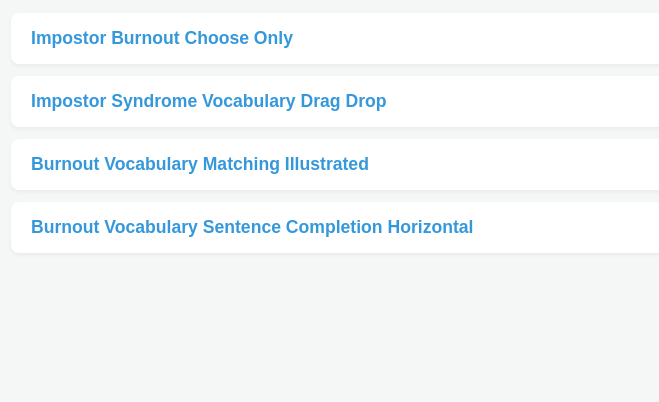
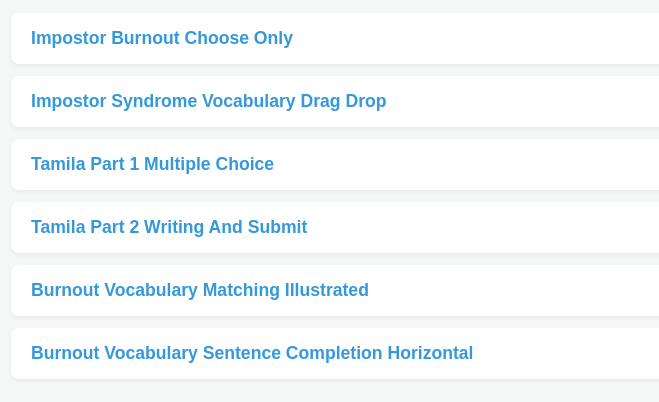
Before and after one commit to Dasha-English-Teacher/miro-exercises, a plain HTML site: page index.html in a window 1280 px wide. Shown: the part 162-564 px from the top of the page, without its empty margins (229-888 px from the left). Drawn offline with Linux system fonts and the light colour scheme.

Commit message:
Automatically update index.html

```diff
--- a/index.html
+++ b/index.html
@@ -19,6 +19,8 @@
     <ul class="lesson-list">
           <li><a href="Impostor_Burnout_Choose_Only.html" target="_blank">Impostor Burnout Choose Only</a></li>
           <li><a href="Impostor_Syndrome_Vocabulary_Drag_Drop.html" target="_blank">Impostor Syndrome Vocabulary Drag Drop</a></li>
+          <li><a href="Tamila_Part_1_Multiple_Choice.html" target="_blank">Tamila Part 1 Multiple Choice</a></li>
+          <li><a href="Tamila_Part_2_Writing_and_Submit.html" target="_blank">Tamila Part 2 Writing And Submit</a></li>
           <li><a href="burnout_vocabulary_matching_illustrated.html" target="_blank">Burnout Vocabulary Matching Illustrated</a></li>
           <li><a href="burnout_vocabulary_sentence_completion_horizontal.html" target="_blank">Burnout Vocabulary Sentence Completion Horizontal</a></li>
     </ul>
```
